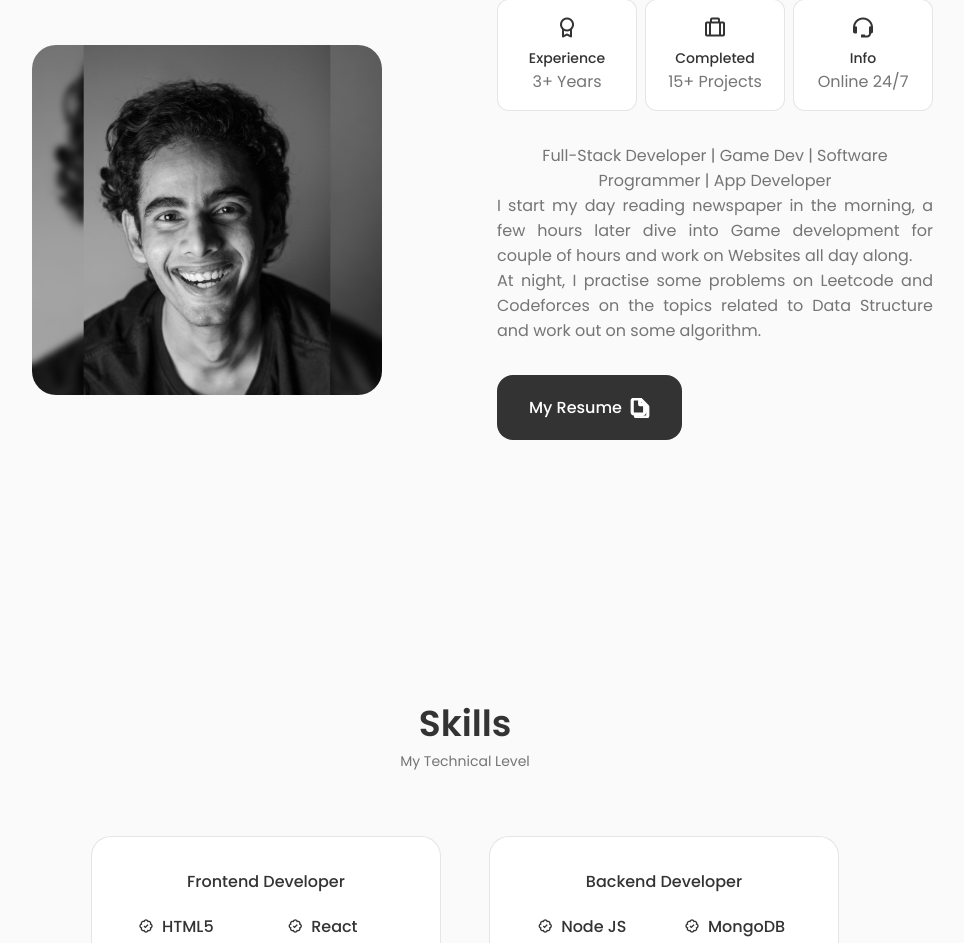
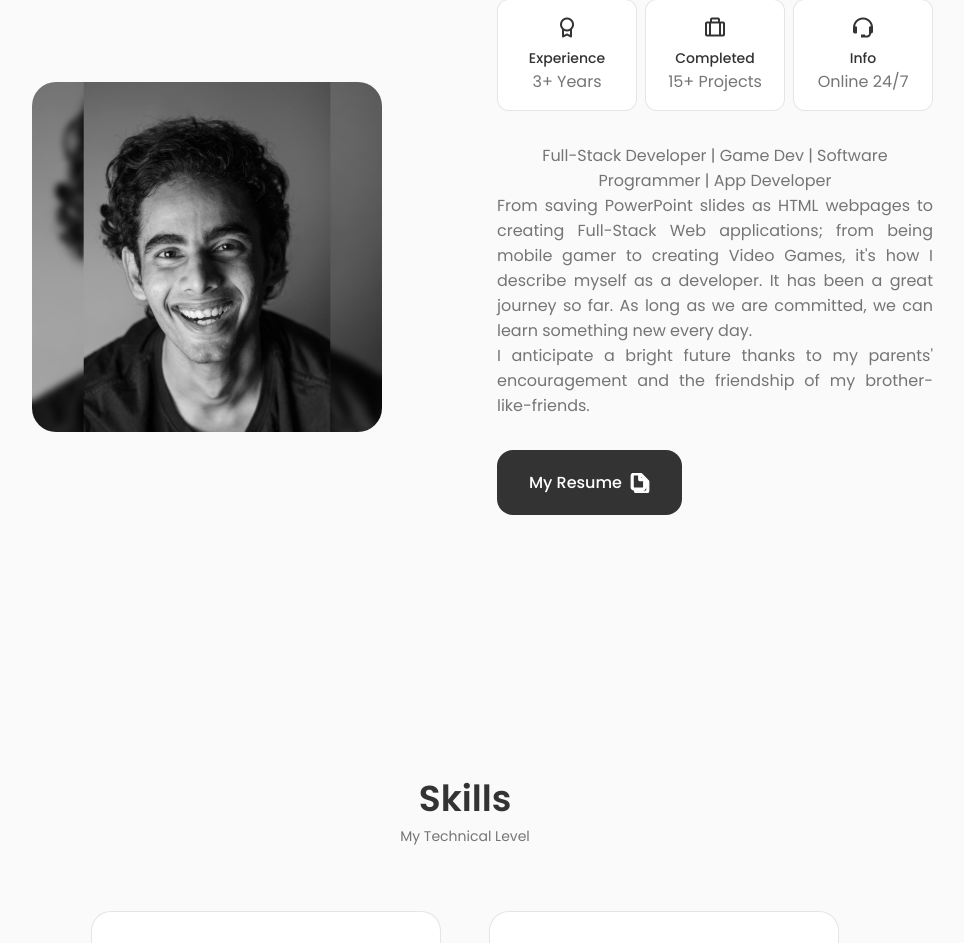
Before and after one commit to CERTIFIED2003/my_insights, a React (Create React App) app: page / in a window 1280 px wide. Shown: the part 1057-2000 px from the top of the page, without its empty margins (175-1139 px from the left). Built offline with nearby package versions, Linux system fonts and the light colour scheme; the HTML template or start-up script is replaced by a standard one.

Commit message:
Updated about me

```diff
--- a/src/components/about/About.jsx
+++ b/src/components/about/About.jsx
@@ -20,8 +20,12 @@ export default function About() {
 
                     <p className="about__description">
                         <span className="about__hobbies">Full-Stack Developer | Game Dev | Software Programmer | App Developer</span>
-                        <span>I start my day reading newspaper in the morning, a few hours later dive into Game development for couple of hours and work on Websites all day along.</span>
-                        At night, I practise some problems on Leetcode and Codeforces on the topics related to Data Structure and work out on some algorithm.
+                        <span>From saving PowerPoint slides as HTML webpages to creating Full-Stack Web applications; from being mobile gamer to creating Video Games,
+                            it's how I describe myself as a developer. It has been a great journey so far. As long as we are committed, we can learn something new every day.
+                        </span>
+                        I anticipate a bright future thanks to my parents' encouragement and the friendship of my brother-like-friends.
+                        {/* <span>I start my day reading newspaper in the morning, a few hours later dive into Game development for couple of hours and work on Websites all day along.</span>
+                        At night, I practise some problems on Leetcode and Codeforces on the topics related to Data Structure and work out on some algorithm. */}
                     </p>
 
                     <a href={ResumePdf} className="button button--flex" target="_blank" rel="noopener noreferrer" >
```
